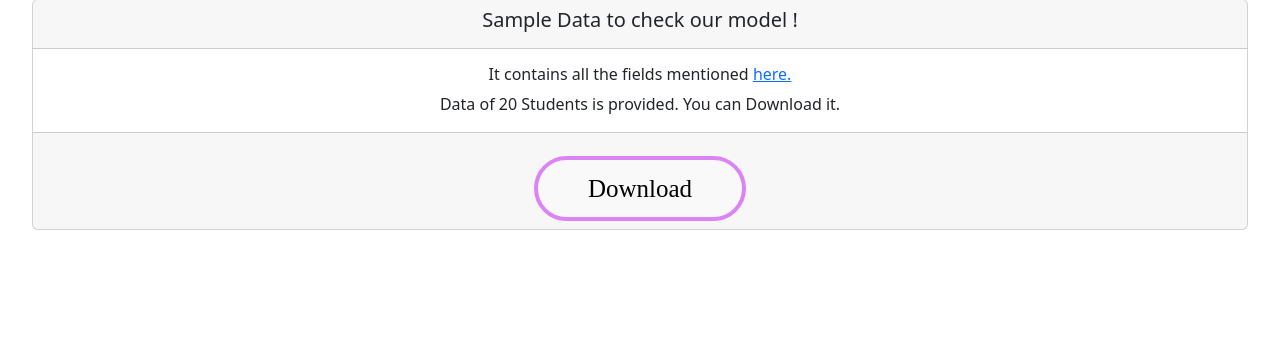
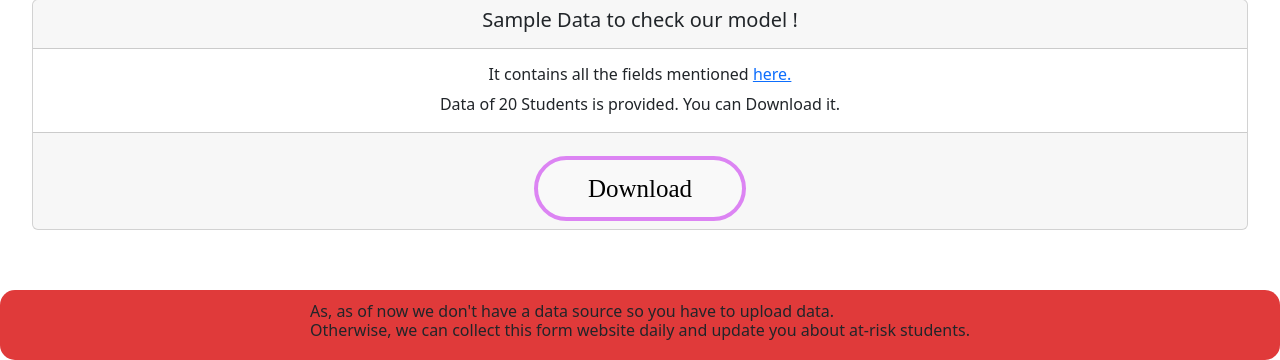
Before and after one commit to pranavchougule03/machineknight, a Flask app: page / in a window 1280 px wide. Shown: the part 456-816 px from the top of the page. Before the commit the page ends 686 px from the top, so only its background shows below. Run offline with Flask 2, Linux system fonts and the light colour scheme; parts of the project's set-up code (start-up, migrations or seed data) failed here and were passed over.

Commit message:
Final commit

```diff
--- a/app.py
+++ b/app.py
@@ -100,3 +100,9 @@ def fields_info():
     }
 
     return render_template('fields_info.html', field_info=field_info)
+
+if __name__ == '__main__':
+
+    # run() method of Flask class runs the application
+    # on the local development server.
+    app.run()
--- a/static/css/style.css
+++ b/static/css/style.css
@@ -63,3 +63,13 @@ body {
     flex-direction: column;
     align-items: center;
 }
+
+.note{
+    display: flex;
+    margin-top: 60px;
+    align-items: center;
+    justify-content: center;
+    border-radius: 15px;
+    height: 70px;
+    background-color: rgb(224, 58, 58);
+}
--- a/templates/home.html
+++ b/templates/home.html
@@ -56,6 +56,14 @@
 
         </div>
       </div>
+
+      <div class="note">
+        <h6>
+        As, as of now we don't have a data source so you have to upload data.
+        <br>
+        Otherwise, we can collect this form website daily and update you about at-risk students.
+    </h6>
+      </div>
 </div>
 </body>
 </html>
```
